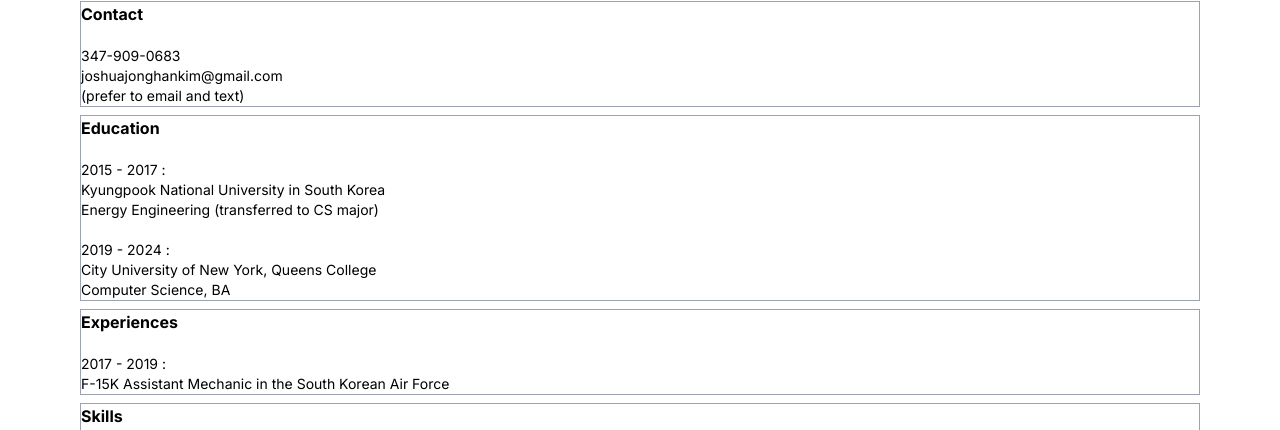
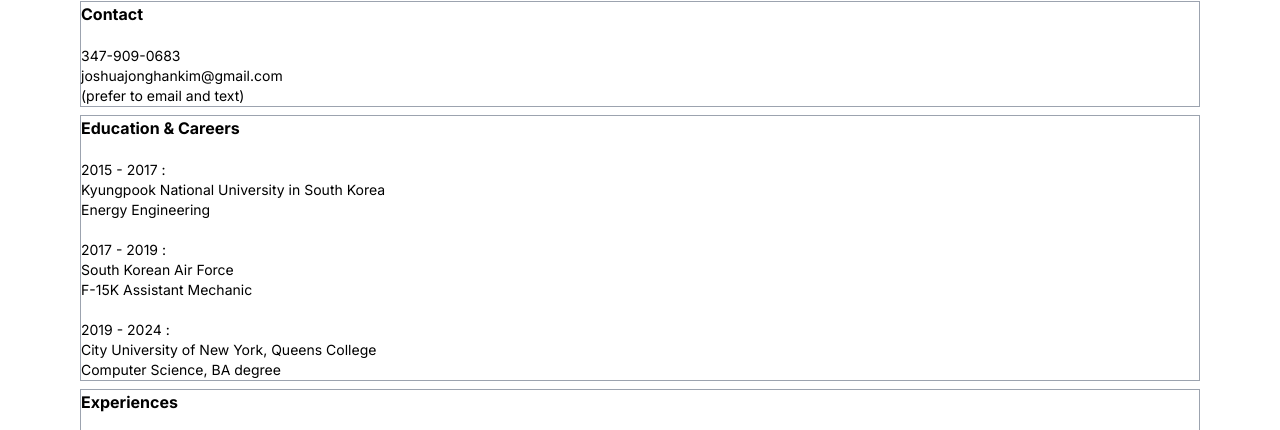
Before and after one commit to joshuajonghankim/career, a Next.js app: page / in a window 1280 px wide. Shown: the part 312-742 px from the top of the page. Built offline with nearby package versions, Linux system fonts and the light colour scheme.

Commit message:
Update page.js

```diff
--- a/app/page.js
+++ b/app/page.js
@@ -45,17 +45,21 @@
 
         <div className="border border-gray-400">
           <h1 className="font-bold">
-            Education
+            Education & Careers
           </h1>
           <p className="text-sm">
             <br />
             2015 - 2017 :<br />
             Kyungpook National University in South Korea<br />
-            Energy Engineering (transferred to CS major)<br />
+            Energy Engineering<br />
+            <br />
+            2017 - 2019 :<br />
+            South Korean Air Force<br />
+            F-15K Assistant Mechanic<br />
             <br />
             2019 - 2024 :<br />
             City University of New York, Queens College<br />
-            Computer Science, BA
+            Computer Science, BA degree
           </p>
         </div>
 
```
